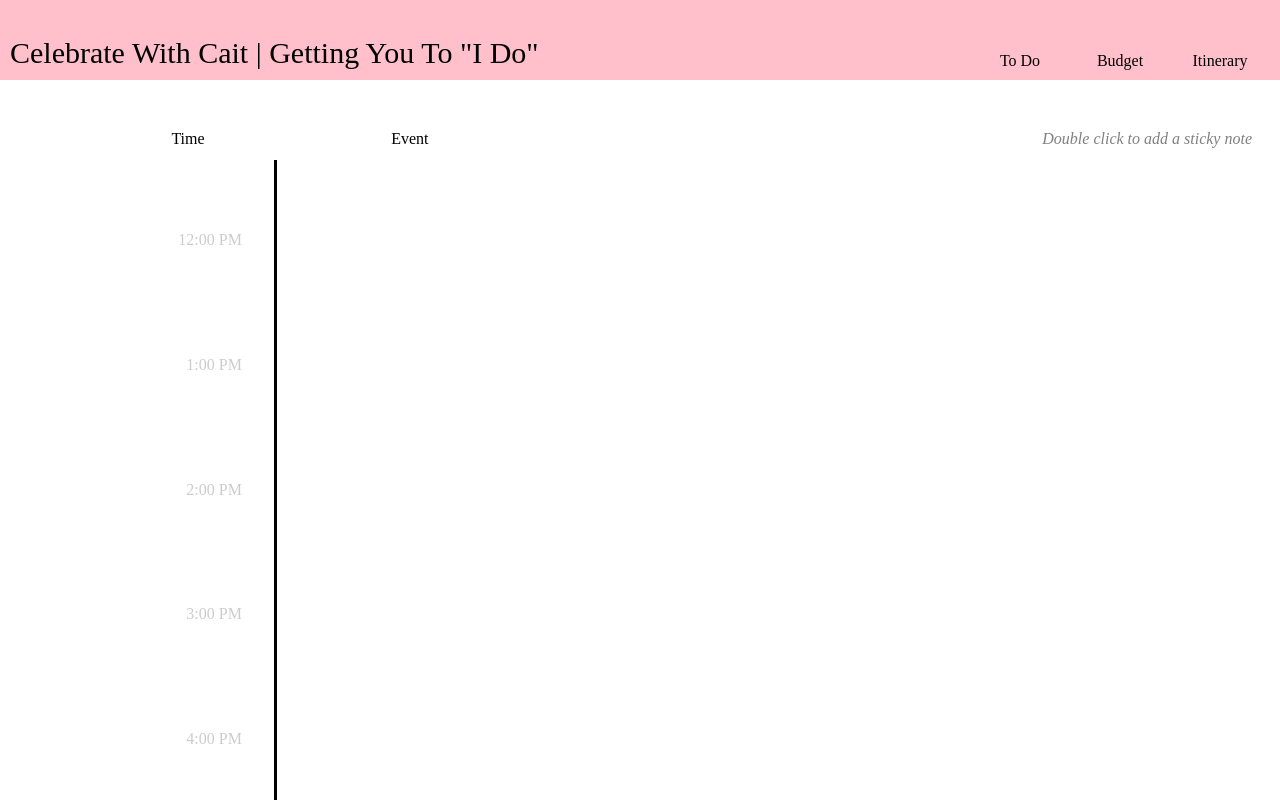
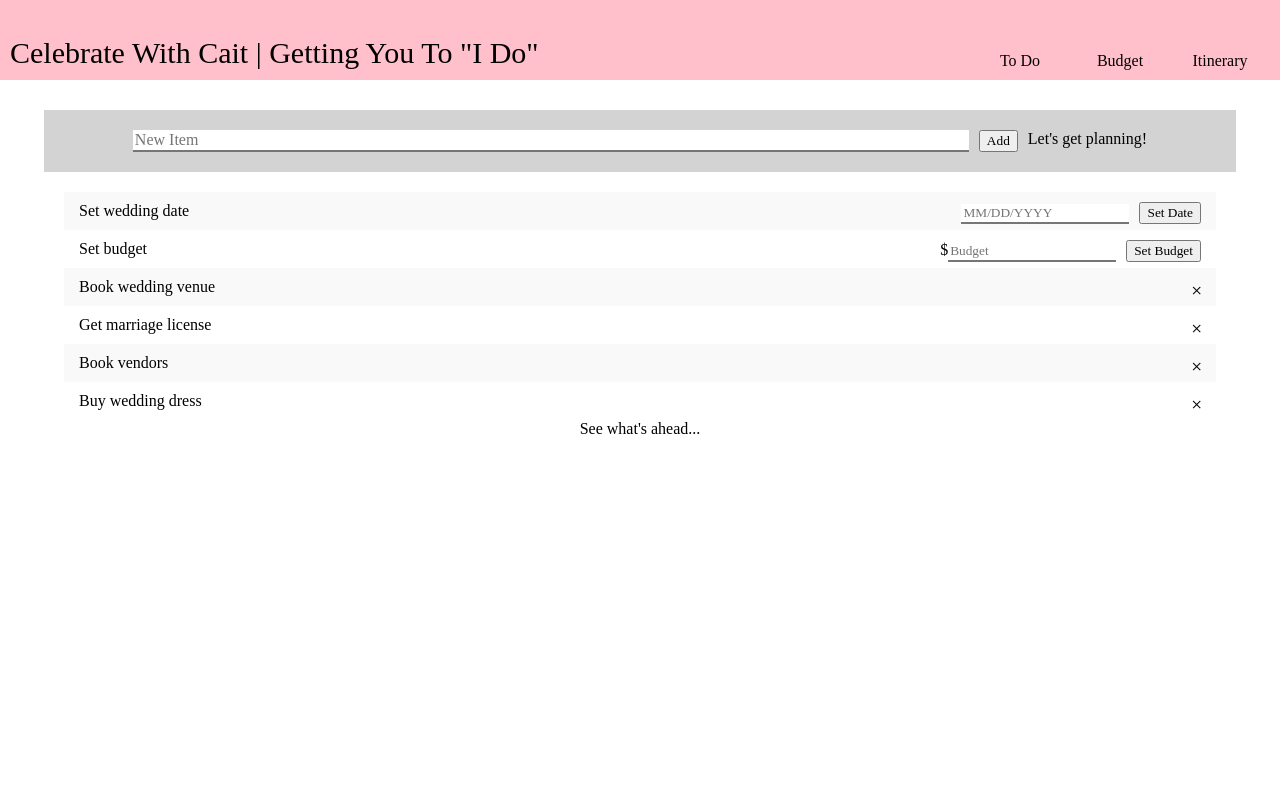
Before and after one commit to czhu67/CelebrateWCait, a React app: page / in a window 1280 px wide. Shown: the top 800 px of the page. Built offline with nearby package versions, Linux system fonts and the light colour scheme; the HTML template or start-up script is replaced by a standard one.

Commit message:
changed starting page

```diff
--- a/client/src/index.jsx
+++ b/client/src/index.jsx
@@ -8,7 +8,7 @@ import Budget from './components/budget/budget.jsx';
 import Itinerary from './components/itinerary/itinerary.jsx';
 
 const App = () => {
-  const [page, setPage] = useState('itinerary');
+  const [page, setPage] = useState('toDo');
   const [toDo, setToDo] = useState(['Set wedding date', 'Set budget', 'Book wedding venue', 'Get marriage license', 'Book vendors', 'Buy wedding dress']); // need to add to DB
   const [done, setDone] = useState([]); // need to add to DB
   const [weddingDate, setWeddingDate] = useState(undefined);
```
Also changed, not shown: 2 other files (tests, documents, lock files or other folders).
